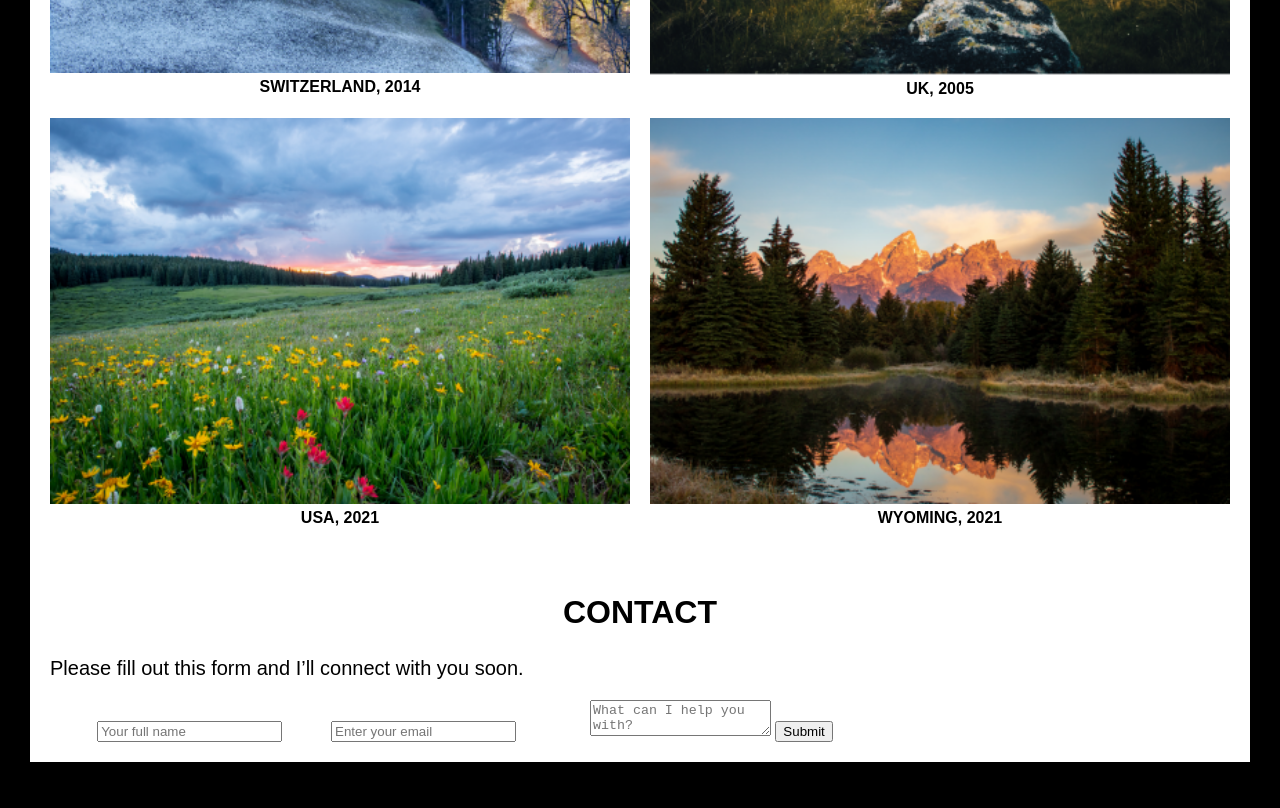
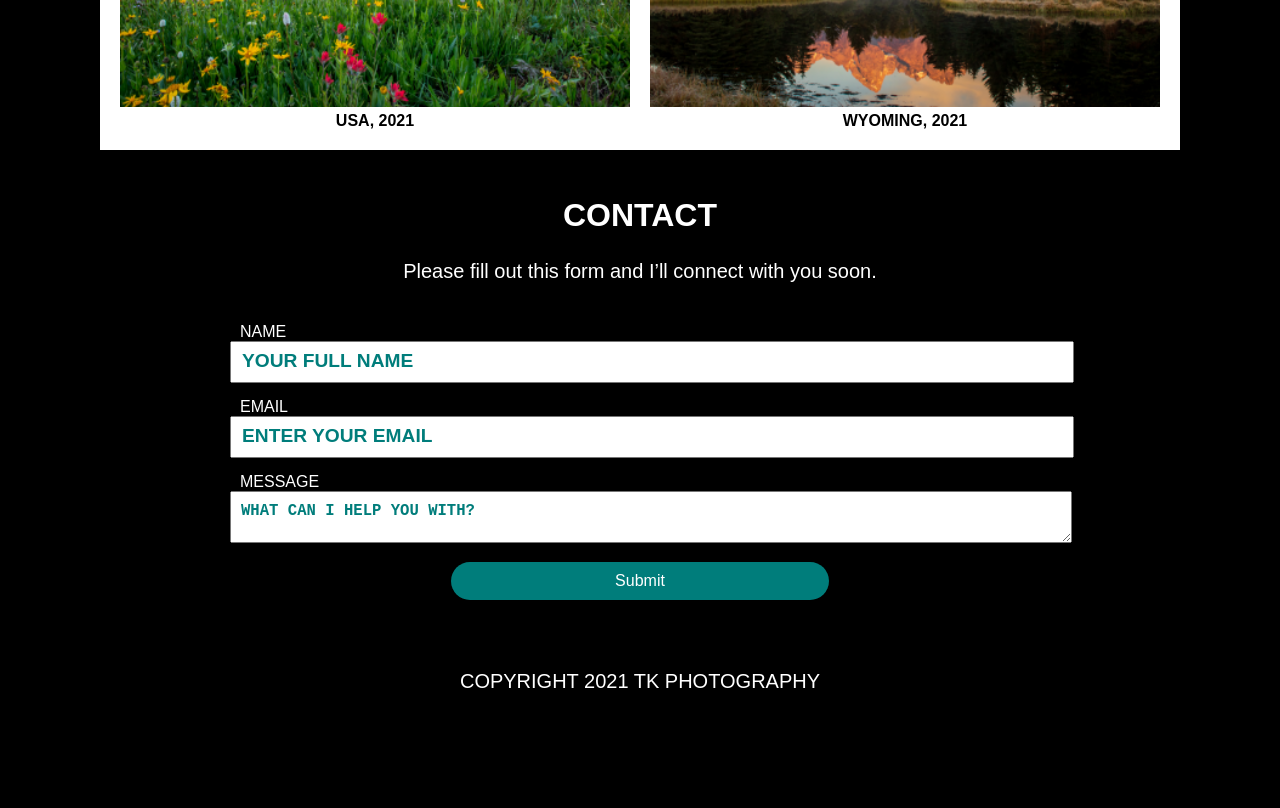
Before and after one commit to acedenop/photogallery, a plain HTML site: page index.html in a window 1280 px wide. Shown: the part 3538-4346 px from the top of the page. After the commit the page ends 4251 px from the top, so only its background shows below. Drawn offline with Linux system fonts and the light colour scheme.

Commit message:
finishing touches

```diff
--- a/style.css
+++ b/style.css
@@ -2,7 +2,9 @@ body{
     font-family: Arial, Helvetica, sans-serif;
     background-color: #000000;
     color: #ffffff;
-    margin: 0 30px 0 30px;
+    margin: 0 100px 0 100px;
+    justify-content: center;
+    align-items: center;
 }
 
 header{
@@ -96,3 +98,63 @@ figcaption{
         justify-content: start;
     }
 }
+
+#contact.section{
+    background-color: #000000;
+    max-width: 880px;
+    margin: 0 auto;
+    padding: 20px;
+    display: block;
+}
+
+#contact h2{
+    color: #ffffff;
+    text-align: center;
+}
+
+#contact p{
+    color: #ffffff;
+    text-align: center;
+}
+
+form{
+    background-color: #000000;
+    padding: 20px;
+    border-radius: 8px;
+}
+
+form, label{
+    text-transform: uppercase;
+    margin: 10px;
+}
+
+form input, form textarea{
+    width: 100%;
+    padding: 10px;
+    font-size: 1em;
+    text-transform: uppercase;
+    margin-bottom: 15px;
+}
+
+form input::placeholder, form textarea::placeholder{
+    color: #007d7b;
+    font-weight: bold;
+    font-size: larger;
+}
+
+button{
+    color:#ffffff;
+    background-color: #007d7b;
+    border-radius: 20px;
+    font-size: 1em;
+    border: none;
+    padding: 10px 20%;
+    margin: auto;
+    display: block;
+}
+
+footer p{
+    text-align: center;
+    color: #ffffff;
+    text-transform: uppercase;
+}
```
